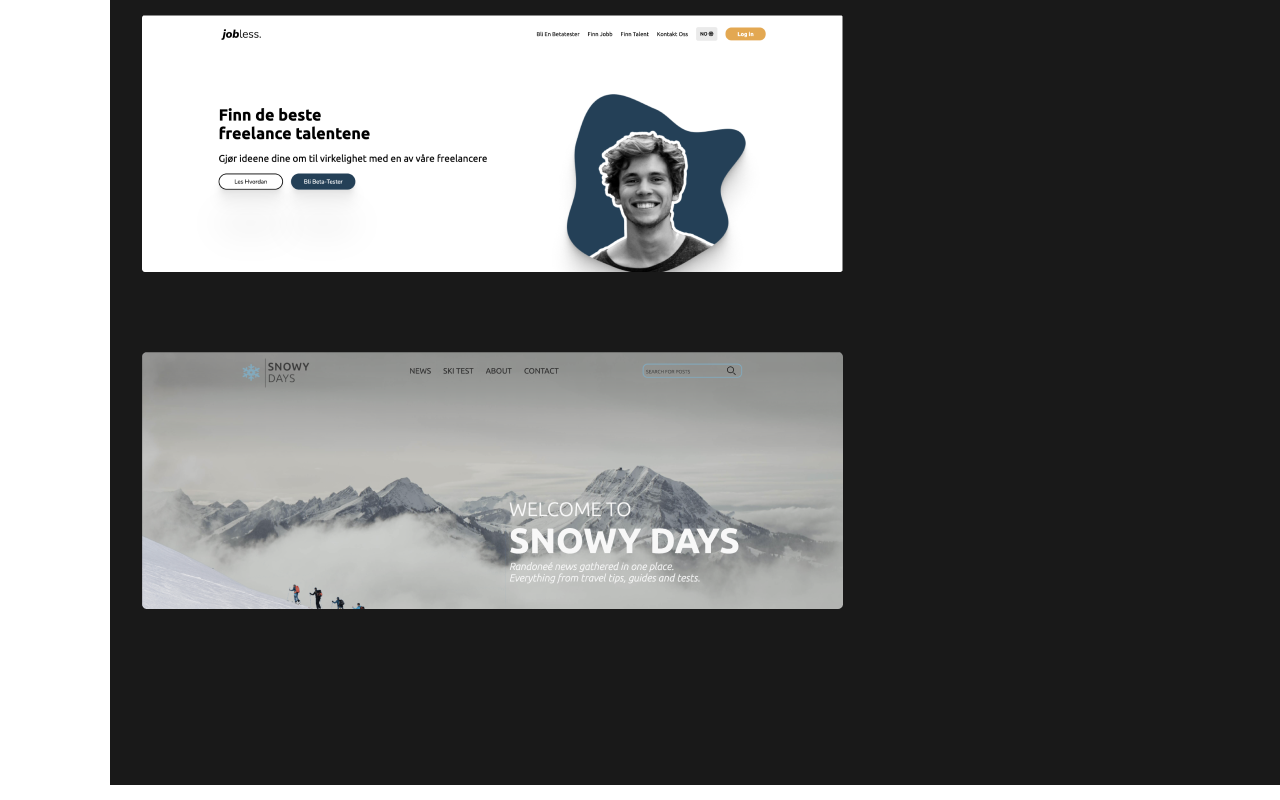
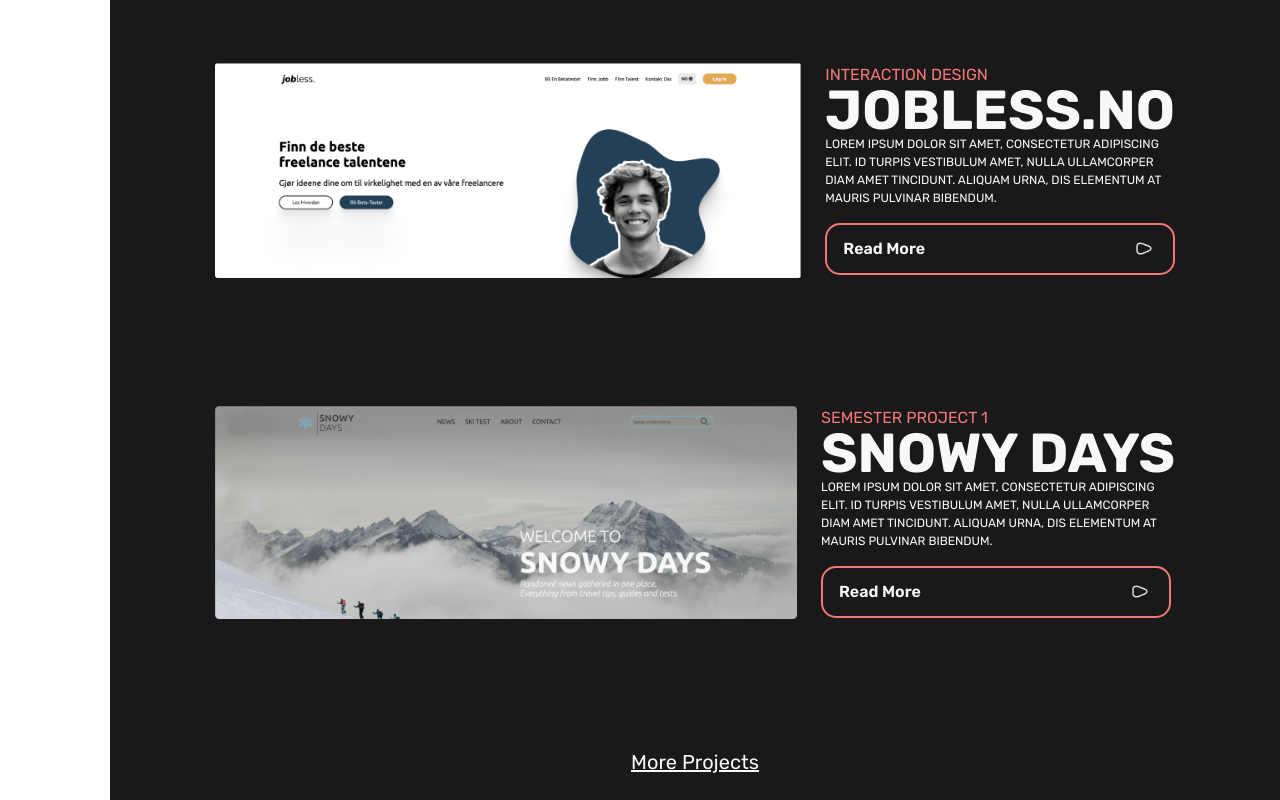
Before and after one commit to CarlLinusHedlund/CarlLinusHedlundDevs, a React (Vite) app: page / in a window 1280 px wide. Shown: the part 1760-2560 px from the top of the page. Built offline with nearby package versions, Linux system fonts and the light colour scheme.

Commit message:
adds recent projects styling

```diff
--- a/src/components/main/home/herobanner.jsx
+++ b/src/components/main/home/herobanner.jsx
@@ -24,7 +24,7 @@ function HeroBanner() {
               <p className='block lg:hidden font-rubik font-semibold text-primaryWhite text-textBASE'>Welcome to my Website</p>
           </div>
           <div className="flex flex-col gap-4 max-w-[330px]  ">
-            <button className='w-full btn flex items-center justify-between ' >
+            <button className='w-full btn flex items-center justify-between lg:hover:scale-105 duration-300 ' >
               <p className='text-primaryWhite font-semibold text-textSM' >Hire Me</p>
               <img src="./arrow.svg" alt="arrow" />
             </button>
--- a/src/components/main/home/recentProjects.jsx
+++ b/src/components/main/home/recentProjects.jsx
@@ -1,4 +1,5 @@
 import React from "react";
+import { Link } from "react-router-dom";
 
 
 function RecentProjects() {
@@ -8,28 +9,48 @@ function RecentProjects() {
         <div>
           <div className=" relative pb-5 px-8 max-w-5xl lg:flex lg:justify-center lg:flex-col mx-auto ">
             <h3 className=" text-primaryCoral font-semibold text-textSM xs:text-textBASE sm:text-textLG ">MOST RECENT</h3>
-            <h2 className=" text-primaryWhite leading-10 sm:leading-[4rem] lg:leading-[7rem] font-bold text-[50px] xs:text-[68px] sm:text-[100px] lg:text-[160px] ">PROJECTS</h2>
+            <h2 className=" text-primaryWhite leading-[2.8rem] sm:leading-[4rem] lg:leading-[7rem] font-bold text-[50px] xs:text-[68px] sm:text-[100px] lg:text-[160px] ">PROJECTS</h2>
           </div>
           <img className=" w-full " src="../wave.svg" alt="wave " />
         </div>
-        <div className="flex flex-col gap-20 px-8 pt-20">
-          <div className="">
-            <div>
+        <div className="flex flex-col gap-32 px-8 pt-32 max-w-5xl mx-auto ">
+          <div className="flex flex-col lg:flex-row gap-6 ">
+            <div className="flex items-center">
               <img src="../jobless.png" alt="" />
             </div>
-            <div>
-
+            <div className=" uppercase text-primaryWhite font-rubik ">
+              <h3 className=" text-primaryCoral ">INTERACTION DESIGN</h3>
+              <h2 className=" uppercase leading-10 sm:leading-[3rem] font-bold text-[40px] sm:text-textXL lg:text-textXL ">Jobless.no</h2>
+              <p className=" max-w-[450px] md:max-w-[350px] text-textXS ">Lorem ipsum dolor sit amet, consectetur adipiscing elit. Id turpis vestibulum amet, nulla ullamcorper diam amet tincidunt. Aliquam urna, dis elementum at mauris pulvinar bibendum.  </p>
+              <Link to="/projects">
+                <button className='w-full btn flex items-center justify-between mt-4 max-w-[450px] md:max-w-[350px] lg:hover:scale-105 duration-300 ' >
+                  <p className='text-primaryWhite font-semibold text-textSM' >Read More</p>
+                  <img src="./arrow.svg" alt="arrow" />
+                </button>
+              </Link>
             </div>
           </div>
-          <div className="">
-            <div>
-                <img src="../snowydays.png" alt="" />
-              </div>
-              <div>
+          <div className=" flex flex-col lg:flex-row gap-6 ">
+            <div className=" flex items-center ">
+              <img src="../snowydays.png" alt="" />
+            </div>
+            <div className=" uppercase text-primaryWhite ">
+              <h3 className=" text-primaryCoral ">SEMESTER PROJECT 1</h3>
+              <h2 className=" uppercase leading-10 sm:leading-[3rem] font-bold text-[40px] sm:text-textXL lg:text-textXL whitespace-nowrap ">SNOWY DAYS</h2>
+              <p className=" max-w-[450px] md:max-w-[350px] text-textXS ">Lorem ipsum dolor sit amet, consectetur adipiscing elit. Id turpis vestibulum amet, nulla ullamcorper diam amet tincidunt. Aliquam urna, dis elementum at mauris pulvinar bibendum.  </p>
+              <Link to="/projects">
+                <button className='w-full btn flex items-center justify-between mt-4 max-w-[450px] md:max-w-[350px] lg:hover:scale-105 duration-300 ' >
+                  <p className='text-primaryWhite font-semibold text-textSM' >Read More</p>
+                  <img src="./arrow.svg" alt="arrow" />
+                </button>
+              </Link>
+            </div>
+          </div>
+          <div className="flex justify-center underline text-primaryWhite text-textBASE duration-300 hover:scale-110 ">
+            <Link to="/projects" >More Projects</Link>
+          </div>
+        </div>
 
-              </div>
-            </div>
-        </div>
 
 
       </section>
```
